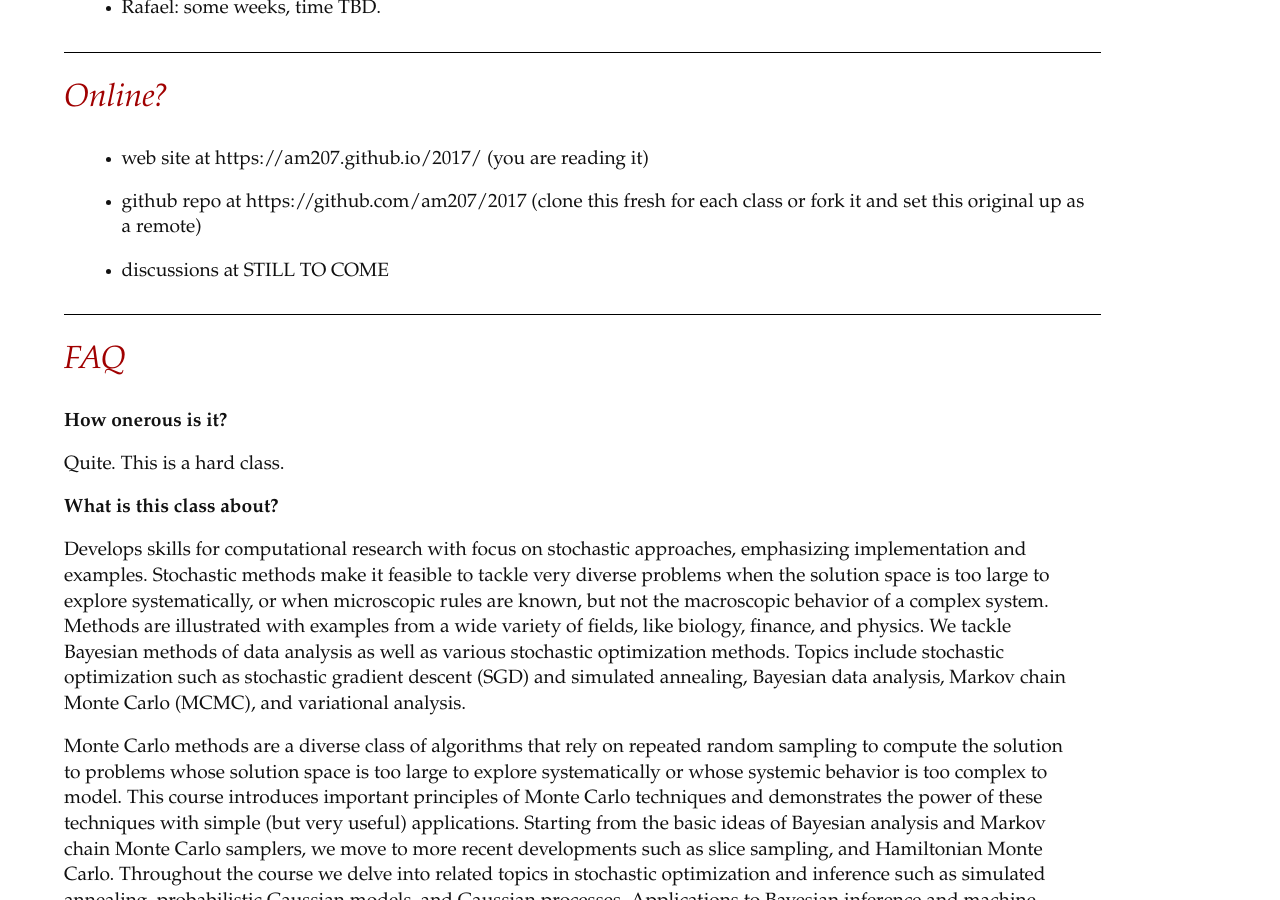
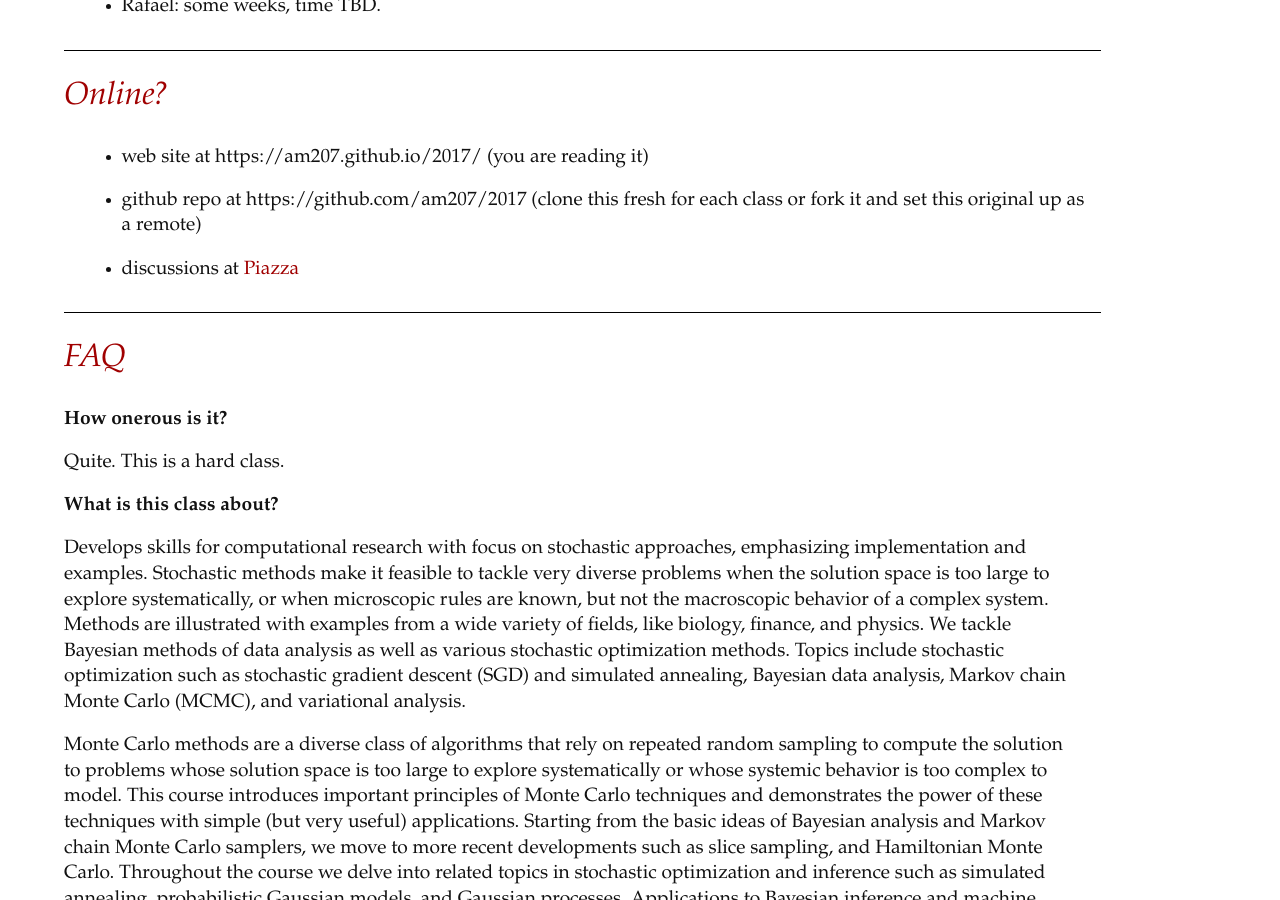
Before and after one commit to namwkim/2017, a Jekyll site: the page built from index.md, in a window 1280 px wide and 900 px high, scrolled down 1004 px. Built offline with Jekyll 4.4.1, drawn with Linux system fonts in a browser that asks for light colours; nearby versions of some CDN libraries.

Commit message:
updated index for single line

```diff
--- a/index.md
+++ b/index.md
@@ -35,7 +36,7 @@ Always in B164, NW Building.
 
 - web site at https://am207.github.io/2017/ (you are reading it)
 - github repo at https://github.com/am207/2017 (clone this fresh for each class or fork it and set this original up as a remote)
-- discussions at STILL TO COME
+- discussions at [Piazza](https://piazza.com/class/iyavscizng7py)
 
 ## FAQ
 
```
Also changed, not shown: other parts of index.md (+1 -0 lines).
